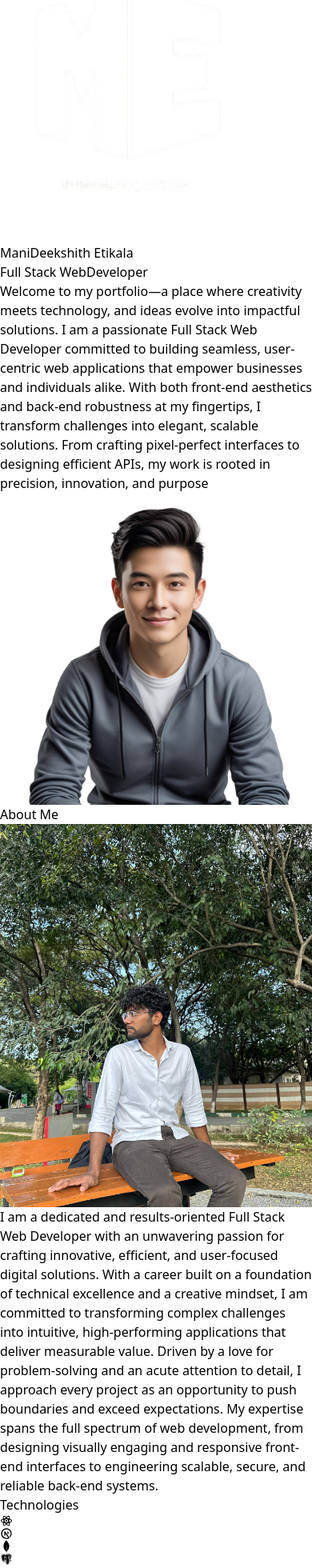
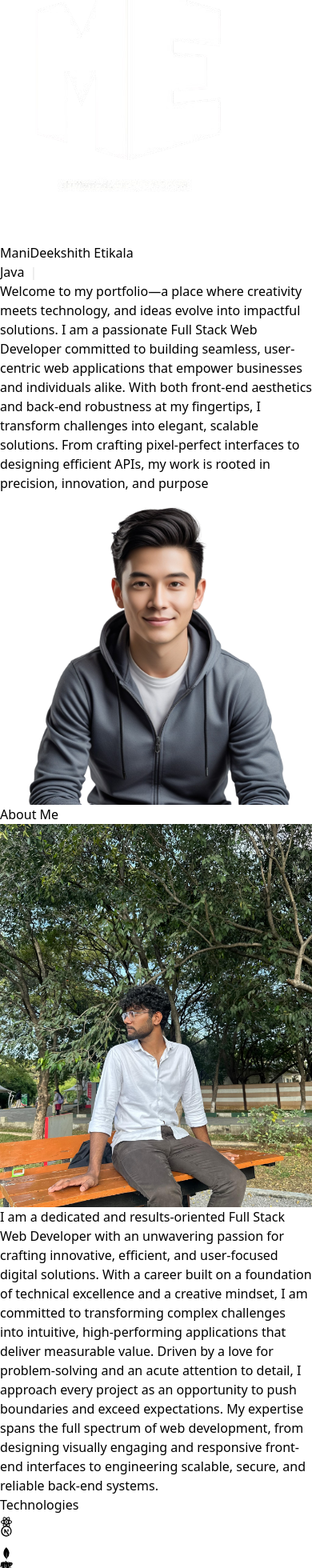
Before and after one commit to ManideekshithEtikala/Portfolio, a React (Vite) app: page / in a window 390 px wide. Shown: the part 40-2000 px from the top of the page at 80% size. Built offline with nearby package versions, Linux system fonts and the light colour scheme.

Commit message:
completed all the motions and using framemotion:

```diff
--- a/package.json
+++ b/package.json
@@ -10,9 +10,12 @@
     "preview": "vite preview"
   },
   "dependencies": {
+    "framer-motion": "^11.15.0",
     "react": "^18.3.1",
     "react-dom": "^18.3.1",
-    "react-icons": "^5.4.0"
+    "react-icons": "^5.4.0",
+    "react-simple-typewriter": "^5.0.1",
+    "typewriter-effect": "^2.21.0"
   },
   "devDependencies": {
     "@eslint/js": "^9.17.0",
--- a/src/components/About.jsx
+++ b/src/components/About.jsx
@@ -1,6 +1,7 @@
 import React from "react";
 import aboutImg from "../assets/about.jpeg";
 import { ABOUT_TEXT } from "../constants";
+import {motion} from "framer-motion"
 const About = () => {
   return (
     <div className="border-b border-neutral-900 pb-4">
@@ -9,7 +10,10 @@ const About = () => {
         <span className="text-neutral-500"> Me</span>
       </h1>
       <div className="flex flex-col md:flex-row items-center lg:items-start " >
-        <div className="w-full lg:w-1/2 lg:p-8 ">
+        <motion.div
+        whileInView={{opacity:1,x:0}}
+        initial={{opacity:0,x:-100}}
+        transition={{duration:0.5}} className="w-full lg:w-1/2 lg:p-8 ">
           <div className="flex items-center justify-center ">
           <img
             src={aboutImg}
@@ -17,12 +21,15 @@ const About = () => {
             alt="aboutmeimage"
           />
           </div>
-        </div>
-        <div className="w-full lg:w-1/2">
+        </motion.div>
+        <motion.div
+        whileInView={{opacity:1,x:0}}
+        initial={{opacity:0,x:100}}
+        transition={{duration:0.5}} className="w-full lg:w-1/2">
           <div className="flex justify-center lg:justify-start">
             <p className="my-2 max-w-xl py-5">{ABOUT_TEXT}</p>
           </div>
-        </div>
+        </motion.div>
       </div>
     </div>
   );
--- a/src/components/ExperienceIntern.jsx
+++ b/src/components/ExperienceIntern.jsx
@@ -1,16 +1,24 @@
 import React from 'react'
 import { EXPERIENCES } from '../constants'
+import {motion} from 'framer-motion'
 const ExperienceIntern = () => {
   return (
     <div className='border-b border-neutral-900 pb-4'>
-        <h1 className='my-20 text-center text-4xl'>Experience & Internship</h1>
+        <motion.h1
+        whileInView={{opacity:1,y:0}}
+        initial={{opacity:0,y:-100}}
+        transition={{duration:0.5}} className='my-20 text-center text-4xl'>Experience & Internship</motion.h1>
         <div>
             {EXPERIENCES.map((experience, index) => (
                 <div key={index} className=' mb-8 flex flex-wrap lg:justify-center '>
-                    <div className="w-full lg:w-1/4" >
+                    <motion.div
+                    whileInView={{opacity:1,x:0}}
+                    initial={{opacity:0,x:-100}}
+                    transition={{duration:1}} className="w-full lg:w-1/4" >
                     <p className='mb-2 text-sm text-neutral-400'>{experience.year}</p>
-                    </div>
-                    <div className="w-full max-w-xl lg:w-3/4">
+                    </motion.div>
+                    <motion.div
+                    whileInView={{opacity:1,x:0}} initial={{opacity:0,x:100}} transition={{duration:1}} className="w-full max-w-xl lg:w-3/4">
                     <h6 className='mb-2 font-semibold'>{experience.role} - <span className='text-sm text-purple-100'>{experience.company}</span></h6>
                     <p className='mb-4 text-neutral-400'>{experience.description}
                     </p>
@@ -19,7 +27,7 @@ const ExperienceIntern = () => {
                             {tech}
                         </span>
                     ))}
-                    </div>
+                    </motion.div>
                 </div>
             ))}
         </div>
--- a/src/components/Main.jsx
+++ b/src/components/Main.jsx
@@ -1,26 +1,64 @@
 import React from "react";
 import { HERO_CONTENT } from "../constants";
+import { useTypewriter, Cursor } from "react-simple-typewriter";
 import profilepic from "../assets/profilepic1.png";
+import { motion } from "framer-motion";
+
+const container =(delay)=>({
+hidden:{x:-100,opacity:0},
+visible:{
+  x:0,
+  opacity:1,
+  transition:{duration:0.5,delay:delay}
+}
+})
 const Main = () => {
+  const [text] = useTypewriter({
+    words: ["Full Stack WebDeveloper", "Java Developer", "Frontend Developer"],
+    loop: true,
+    typeSpeed: 120,
+  });
   return (
     <div className="border-b border-neutral-900 pb-4 lg:mb-35">
       <div className="flex flex-col md:flex-row felx-wrap items-center justify-center">
         <div className="w-full lg:w-1/2">
           <div className="flex flex-col items-center lg:items-start">
-            <h1 className="pb-16 text-5xl font-thin tracking-tight lg:mt-1 md:text-6xl">
+            <motion.h1
+            variants={container(0)}
+            initial="hidden"
+            animate="visible"
+              className="pb-16 text-5xl font-thin tracking-tight lg:mt-1 md:text-6xl"
+            >
               ManiDeekshith Etikala
-            </h1>
-            <span className="bg-gradient-to-r from-pink-300 via-slate-300 to-purple-500 bg-clip-text text-3xl md:text-4xl tracting-tight text-transparent">Full Stack
-              WebDeveloper
-            </span>
-            <p className="my-2 max-w-xl py-6 font-light tracking-tighter">{HERO_CONTENT}</p>
+            </motion.h1>
+            <motion.span variants={container(0.5)}
+            initial="hidden"
+            animate="visible" className="bg-gradient-to-r from-pink-300 via-slate-300 to-purple-500 bg-clip-text text-3xl md:text-4xl tracting-tight text-transparent">
+              {text}
+              <span>
+                <Cursor
+                  className="bg-gradient-to-r from-pink-300 via-slate-300 to-purple-500 bg-clip-text text-3xl md:text-4xl tracting-tight text-transparent"
+                  cursorStyle="|"
+                />
+              </span>
+            </motion.span>
+            <motion.p variants={container(1)}
+            initial="hidden"
+            animate="visible" className="my-2 max-w-xl py-6 font-light tracking-tighter">
+              {HERO_CONTENT}
+            </motion.p>
           </div>
         </div>
         <div className="w-full lg:w-1/2 lg:p-8">
           <div className="flex justify-center">
-            <img src={profilepic} className="h-48 w-48 md:h-64 md:w-64 lg:h-96 lg:w-96 rounded-md" alt="profile image"/>
-
-
+            <motion.img
+            initial={{x:100,opacity:0}}
+            animate={{x:0,opacity:1}}
+            transition={{duration:1,delay:1.2}}
+              src={profilepic}
+              className="h-48 w-48 md:h-64 md:w-64 lg:h-96 lg:w-96 rounded-md"
+              alt="profile image"
+            />
           </div>
         </div>
       </div>
--- a/src/components/Projects.jsx
+++ b/src/components/Projects.jsx
@@ -1,23 +1,26 @@
 import React from "react";
 import { PROJECTS } from "../constants";
+import {motion} from 'framer-motion'
 const Projects = () => {
   return (
     <div className="border-b border-neutral-900 pb-4">
-      <h2 className="my-20 text-center text-4xl">Projects</h2>
+      <motion.h2
+      whileInView={{opacity:1,y:0}} initial={{opacity:0,y:-100}} transition={{duration:0.5}} className="my-20 text-center text-4xl">Projects</motion.h2>
       <div>
         {PROJECTS.map((project, index) => (
           <div
             key={index}
             className=" mb-8 flex flex-wrap lg:justify-center"
           >
-            <div className="w-full lg:w-1/4">
+            <motion.div
+            whileInView={{opacity:1,x:0}} initial={{opacity:0,x:-100}} transition={{duration:1}} className="w-full lg:w-1/4">
 
             <img src={project.image} width={150} height={150} alt={project.title} className="mb-6 rounded" />
-            </div>
-            <div className="w-full max-w-xl lg:w-3/4"> <h6 className="mb-2 font-semibold">{project.title}</h6>
+            </motion.div>
+            <motion.div whileInView={{opacity:1,x:0}} initial={{opacity:0,x:100}} transition={{duration:1}} className="w-full max-w-xl lg:w-3/4"> <h6 className="mb-2 font-semibold">{project.title}</h6>
             <p className="mb-4 text-neutral-400">{project.description}</p>
             {project.technologies.map((tech,index)=>(
-                <span key={index} className='mr-2 mt-4 rounded bg-neatural-800 px-2 py-1 text-sm font-medium text-purple-800'>{tech}</span>))}</div>
+                <span key={index} className='mr-2 mt-4 rounded bg-neatural-800 px-2 py-1 text-sm font-medium text-purple-800'>{tech}</span>))}</motion.div>
           </div>
         ))}
       </div>
--- a/src/components/Technologies.jsx
+++ b/src/components/Technologies.jsx
@@ -5,32 +5,70 @@ import { SiMongodb } from "react-icons/si";
 import { FaNodeJs } from "react-icons/fa6";
 import { BiLogoPostgresql } from "react-icons/bi";
 import { RiPhpLine } from "react-icons/ri";
+import {animate, motion} from 'framer-motion'
 
+const iconVariants = (duration)=>({
+    initial:{y:-10},
+    animate:{
+        y:[10,-10],
+        transition:{
+            duration:duration,
+            ease:"linear",
+            repeat:Infinity,
+            repeatType:'reverse'
+        }
+    }
+})
 const Technologies = () => {
   return (
     <div className='border-b border-neutral-800 pb-24'>
-      <h2 className='my-20 text-center text-4xl'>Technologies</h2>
-      <div className="flex flex-wrap items-center justify-center gap-4">
-        <div className="rounded-2xl border-2 border-neutral-900 p-4">
+      <motion.h2
+      whileInView={{opacity:1,y:0}}
+       initial={{opacity:0,y:-100}}
+        transition={{duration:1.5}} className='my-20 text-center text-4xl'>Technologies</motion.h2>
+      <motion.div
+      whileInView={{opacity:1,x:0}}
+      initial={{opacity:0,x:-100}}
+      transition={{duration:1.5}} className="flex flex-wrap items-center justify-center gap-4">
+        <motion.div
+        variants={iconVariants(2.5)}
+        initial="initial"
+        animate="animate" className="rounded-2xl border-2 border-neutral-900 p-4">
             <RiReactjsLine className='text-5xl md:text-7xl text-cyan-400' />
-        </div>
-        <div className="rounded-2xl border-2 border-neutral-900 p-4">
+        </motion.div>
+        <motion.div
+         variants={iconVariants(4.5)}
+         initial="initial"
+         animate="animate"
+        className="rounded-2xl border-2 border-neutral-900 p-4">
             <TbBrandNextjs className='text-5xl md:text-7xl text-white' />
-        </div>
-        <div className="rounded-2xl border-2 border-neutral-900 p-4">
+        </motion.div>
+        <motion.div
+         variants={iconVariants(1)}
+         initial="initial"
+         animate="animate" className="rounded-2xl border-2 border-neutral-900 p-4">
             <SiMongodb className='text-5xl md:text-7xl text-green-500' />
-        </div>
-        <div className="rounded-2xl border-2 border-neutral-900 p-4">
+        </motion.div>
+        <motion.div
+         variants={iconVariants(3)}
+         initial="initial"
+         animate="animate" className="rounded-2xl border-2 border-neutral-900 p-4">
             <BiLogoPostgresql className='text-5xl md:text-7xl text-[#306793] rounded-full' />
-        </div>
-        <div className="rounded-2xl border-2 border-neutral-900 p-4">
+        </motion.div>
+        <motion.div
+         variants={iconVariants(2)}
+         initial="initial"
+         animate="animate" className="rounded-2xl border-2 border-neutral-900 p-4">
             <RiPhpLine className='text-5xl md:text-7xl text-black bg-[#7377ae] rounded-full' />
-        </div>
-        <div className="rounded-2xl border-2 border-neutral-900 p-4">
+        </motion.div>
+        <motion.div
+         variants={iconVariants(4)}
+         initial="initial"
+         animate="animate" className="rounded-2xl border-2 border-neutral-900 p-4">
             <FaNodeJs className='text-5xl md:text-7xl text-green-500' />
-        </div>
+        </motion.div>
 
-      </div>
+      </motion.div>
     </div>
   )
 }
```
Also changed, not shown: src/components/Contact.jsx (+12 -9 lines), 1 other file (tests, documents, lock files or other folders).
